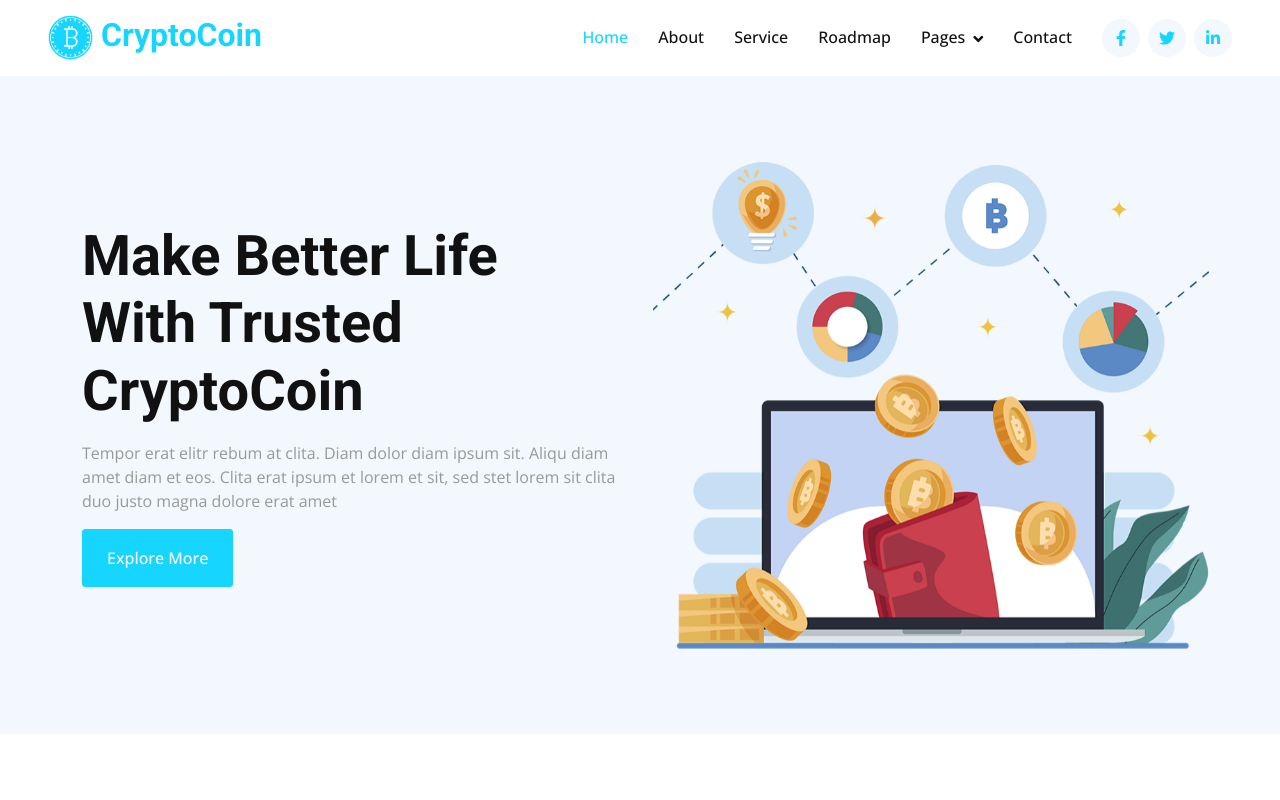
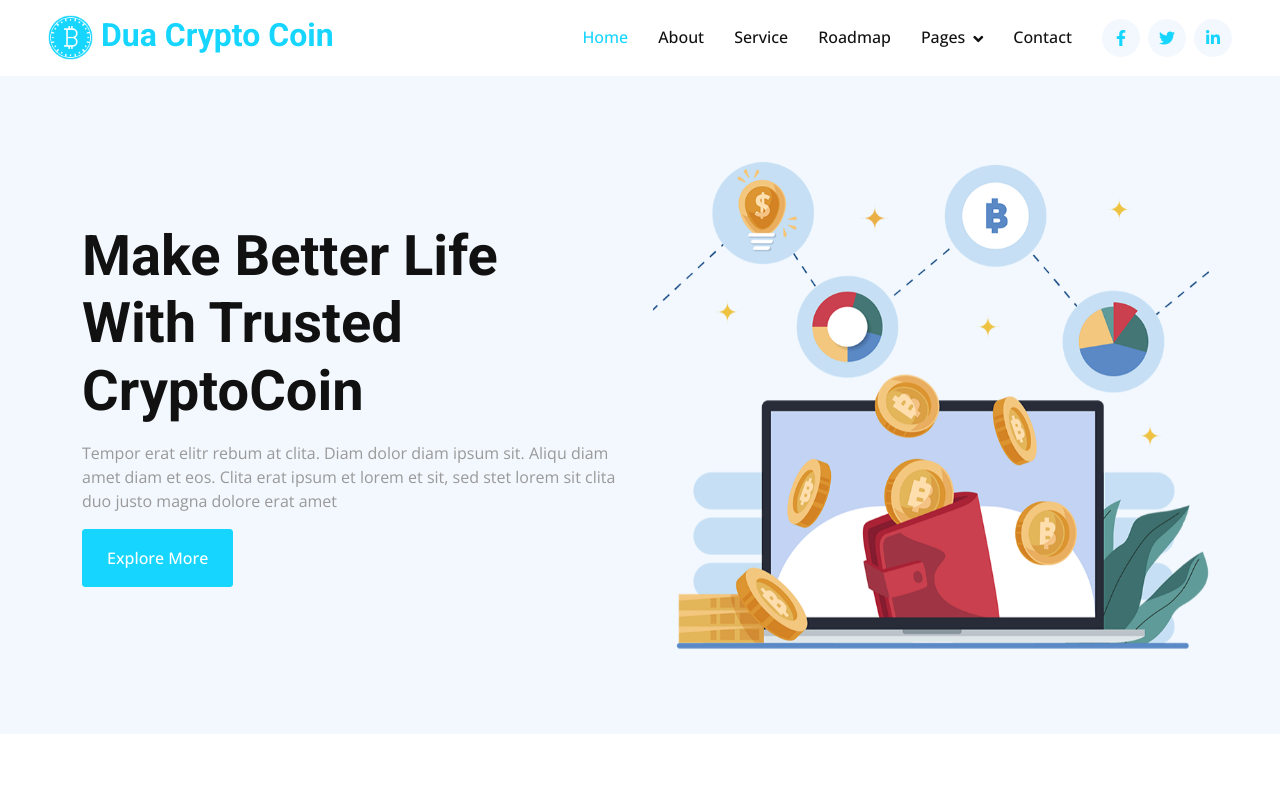
Before and after one commit to dunksmaster/TokenDC, a plain HTML site: page index.html in a window 1280 px wide. Shown: the top 800 px of the page. Drawn offline with nearby package versions, Linux system fonts and the light colour scheme.

Commit message:
update name

```diff
--- a/index.html
+++ b/index.html
@@ -42,7 +42,7 @@
     <!-- Navbar Start -->
     <nav class="navbar navbar-expand-lg bg-white navbar-light sticky-top p-0 px-4 px-lg-5">
         <a href="index.html" class="navbar-brand d-flex align-items-center">
-            <h2 class="m-0 text-primary"><img class="img-fluid me-2" src="img/icon-1.png" alt="" style="width: 45px;">CryptoCoin</h2>
+            <h2 class="m-0 text-primary"><img class="img-fluid me-2" src="img/icon-1.png" alt="" style="width: 45px;">Dua Crypto Coin</h2>
         </a>
         <button type="button" class="navbar-toggler" data-bs-toggle="collapse" data-bs-target="#navbarCollapse">
             <span class="navbar-toggler-icon"></span>
```
